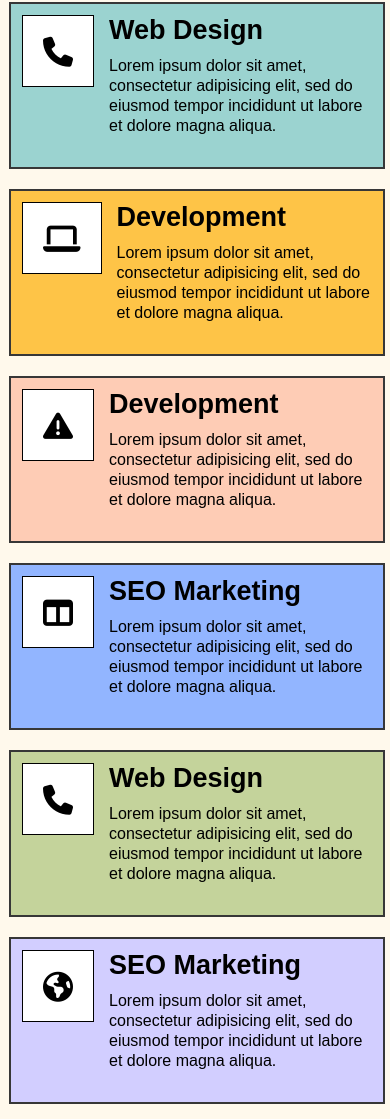
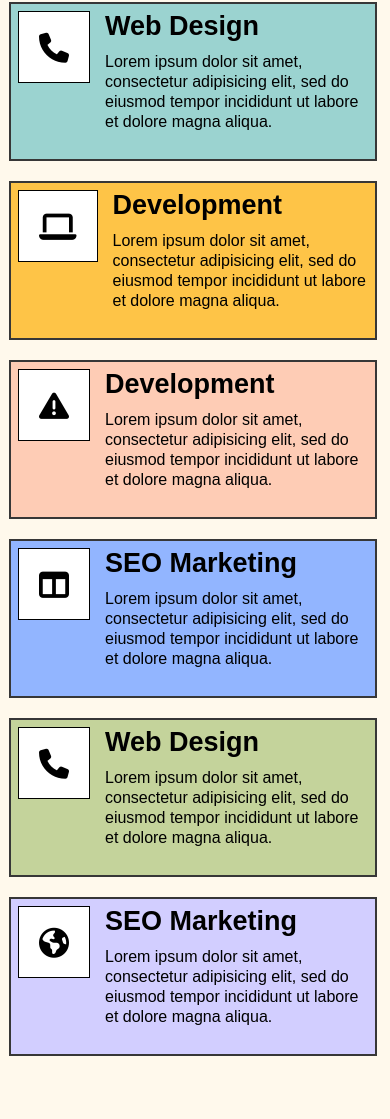
Before and after one commit to SATYAM08RAJPUT/Task-Portfolio, a website built with Vite: page index.html in a window 390 px wide. Shown: the part 1795-2914 px from the top of the page. Built offline with nearby package versions, Linux system fonts and the light colour scheme.

Commit message:
changes padding in Project Section

```diff
--- a/MyService/service.css
+++ b/MyService/service.css
@@ -142,7 +142,7 @@
         padding: 50px;
     }
     .serive-provider{
-        padding: 11px;
+        padding: 7px;
         border: 2px solid #373737;
         box-shadow: 0 0 0 0 #373737;
         transition: ease all 0.35s;
@@ -154,7 +154,7 @@
         margin-left: -41px;
     }
     .serive-provider-2{
-        padding: 11px;
+        padding: 7px;
         border: 2px solid #373737;
         box-shadow: 0 0 0 0 #373737;
         transition: ease all 0.35s;
@@ -167,7 +167,7 @@
     }
 
 .serive-provider-3{
-    padding: 11px;
+    padding: 7px;
     border: 2px solid #373737;
     box-shadow: 0 0 0 0 #373737;
     transition: ease all 0.35s;
@@ -180,7 +180,7 @@
 }
 
 .serive-provider-4{
-    padding: 11px;
+    padding: 7px;
     border: 2px solid #373737;
     box-shadow: 0 0 0 0 #373737;
     transition: ease all 0.35s;
@@ -192,7 +192,7 @@
     margin-left: -41px;
 }
 .serive-provider-5{
-    padding: 11px;
+    padding: 7px;
     border: 2px solid #373737;
     box-shadow: 0 0 0 0 #373737;
     transition: ease all 0.35s;
@@ -204,7 +204,7 @@
     margin-left: -41px;
 }
 .serive-provider-6{
-    padding: 11px;
+    padding: 7px;
     border: 2px solid #373737;
     box-shadow: 0 0 0 0 #373737;
     transition: ease all 0.35s;
--- a/Skills/skill.css
+++ b/Skills/skill.css
@@ -185,7 +185,7 @@
     }
     .skill-grid{
         display: flex;
-        margin-left: -15px;
+        margin-left: -12px;
         flex-direction: column;
     }
     .skillinfo img{
```
